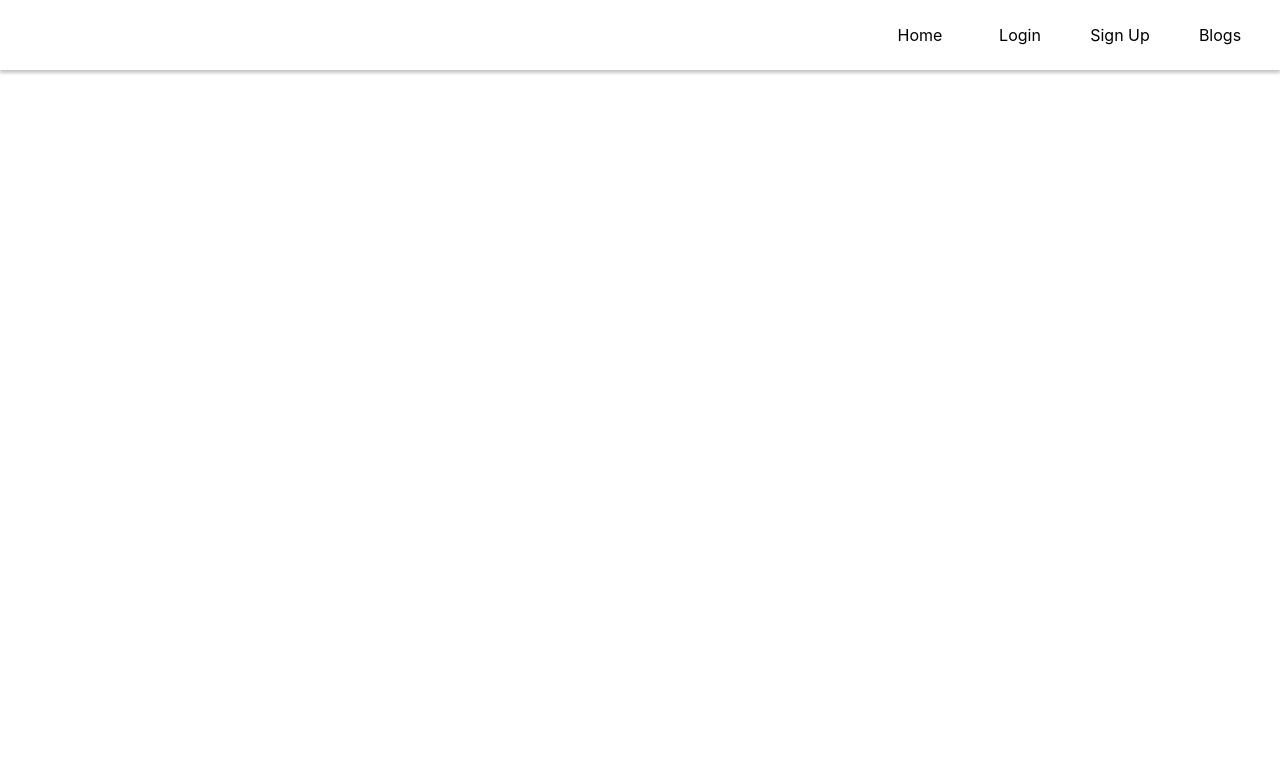
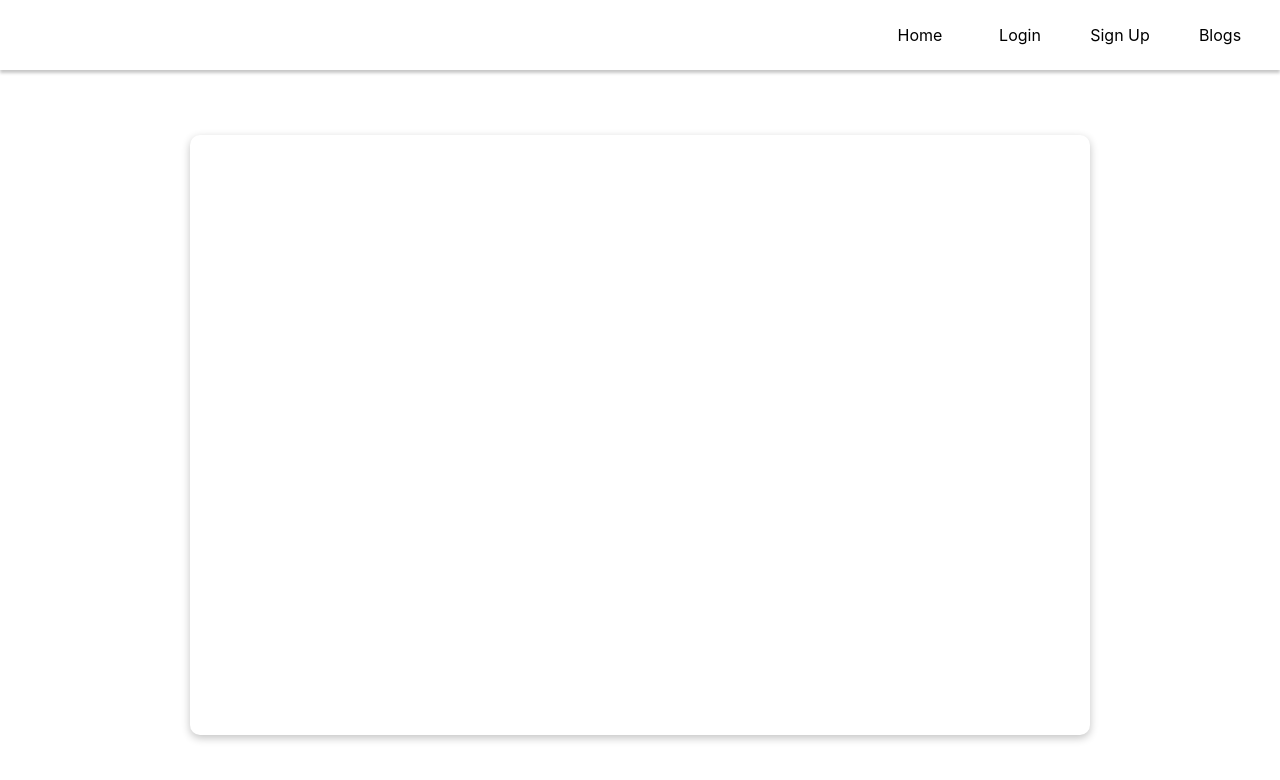
Before and after one commit to RoshanSharmaCodes/DevCommunity, a React (Create React App) app: page /SignUp in a window 1280 px wide. Shown: the top 780 px of the page. Built offline with nearby package versions, Linux system fonts and the light colour scheme.

Commit message:
Signup container created

```diff
--- a/src/App.js
+++ b/src/App.js
@@ -4,6 +4,8 @@ import Login from "./Component/Login/Login"
 import { Route, Routes } from "react-router-dom"
 import Navbar from "./Component/Navbar/Navbar"
 import Blogs from "./Component/Blogs/Blogs"
+import SignUp from "./Component/SignUp/SignUp"
+
 
 function App() {
   return (
@@ -12,10 +14,10 @@ function App() {
       <Routes>
         <Route path="/" element={<LandingPage />} />
         <Route path="/Login" element={<Login />} />
+        <Route path="/SignUp" element={<SignUp/>} />
         <Route path="/Blogs" element={<Blogs />} />
       </Routes>
     </div>
   )
 }
-
 export default App
--- a/src/Component/Navbar/Navbar.jsx
+++ b/src/Component/Navbar/Navbar.jsx
@@ -10,7 +10,7 @@ const Navbar = () => {
         <div className="navbarButtons">
           <Link to="/">Home</Link>
           <Link to="/Login">Login</Link>
-          <Link to="/Register">Sign Up</Link>
+          <Link to="/SignUp">Sign Up</Link>
           <Link to="/Blogs">Blogs</Link>
         </div>
       </div>
--- /dev/null
+++ b/src/Component/SignUp/SignUp.css
@@ -0,0 +1,7 @@
+.signupContainer {
+  width: 100%;
+  height: calc(100vh - 70px);
+  display: flex;
+  justify-content: center;
+  align-items: center;
+}
--- /dev/null
+++ b/src/Component/SignUp/SignUp.jsx
@@ -0,0 +1,15 @@
+import React from 'react'
+import "./SignUp.css"
+import SignUpCard from './SignUpCard/SignUpCard'
+
+const SignUp = () => {
+  return (
+    <div className="signupContainer">
+      <div className="signupMain">
+        <SignUpCard />
+      </div>
+    </div>
+  )
+}
+
+export default SignUp
--- /dev/null
+++ b/src/Component/SignUp/SignUpCard/SignUpCard.css
@@ -0,0 +1,6 @@
+.signupCardContainer {
+  width: 900px;
+  height: 600px;
+  border-radius: 10px;
+  box-shadow: rgba(0, 0, 0, 0.24) 0px 3px 8px;
+}
--- /dev/null
+++ b/src/Component/SignUp/SignUpCard/SignUpCard.jsx
@@ -0,0 +1,14 @@
+import React from "react"
+import "./SignUpCard.css"
+
+const SignUpCard = () => {
+  return (
+    <div className="signupCardContainer">
+      <div className="signupCardMain">
+
+      </div>
+    </div>
+  )
+}
+
+export default SignUpCard
```
